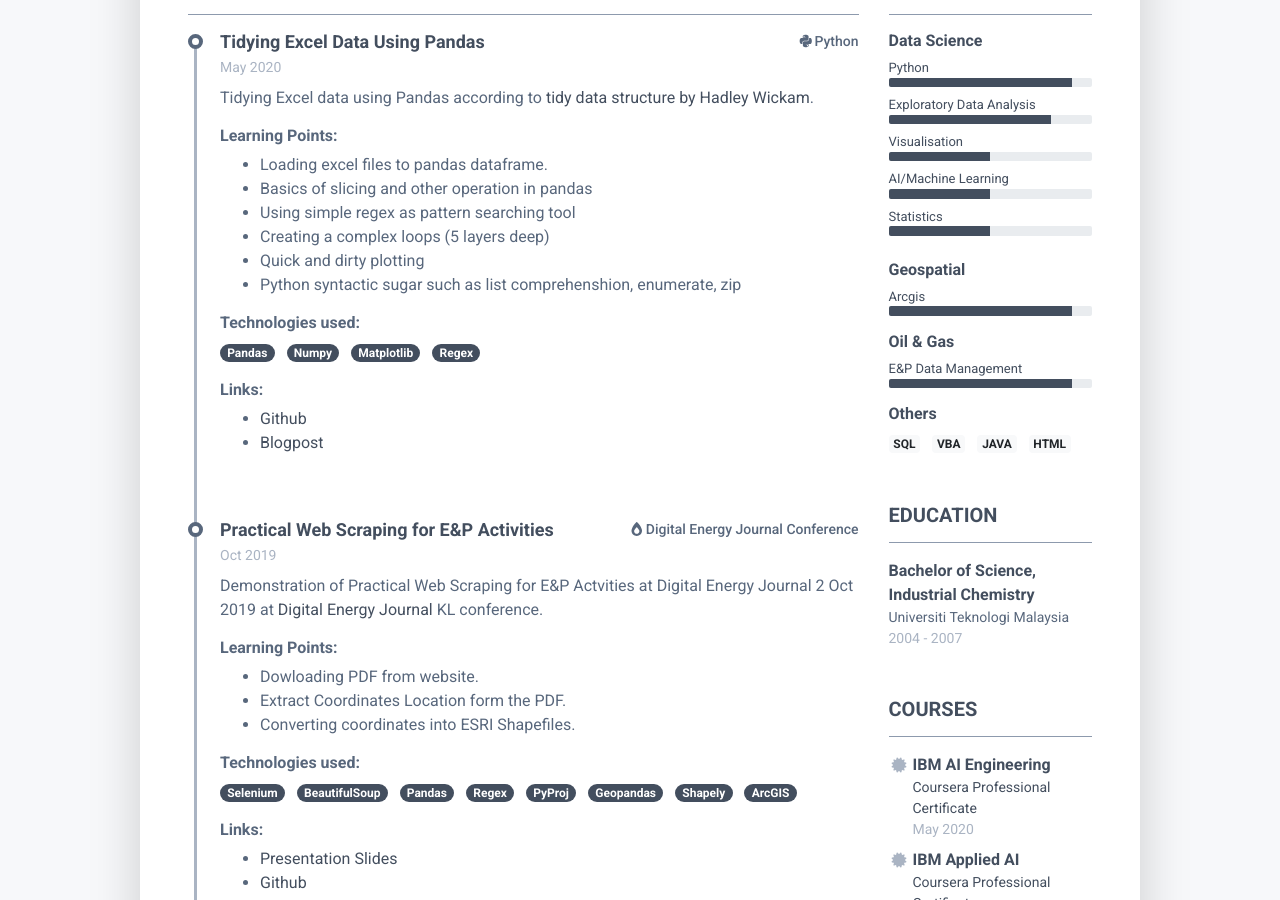
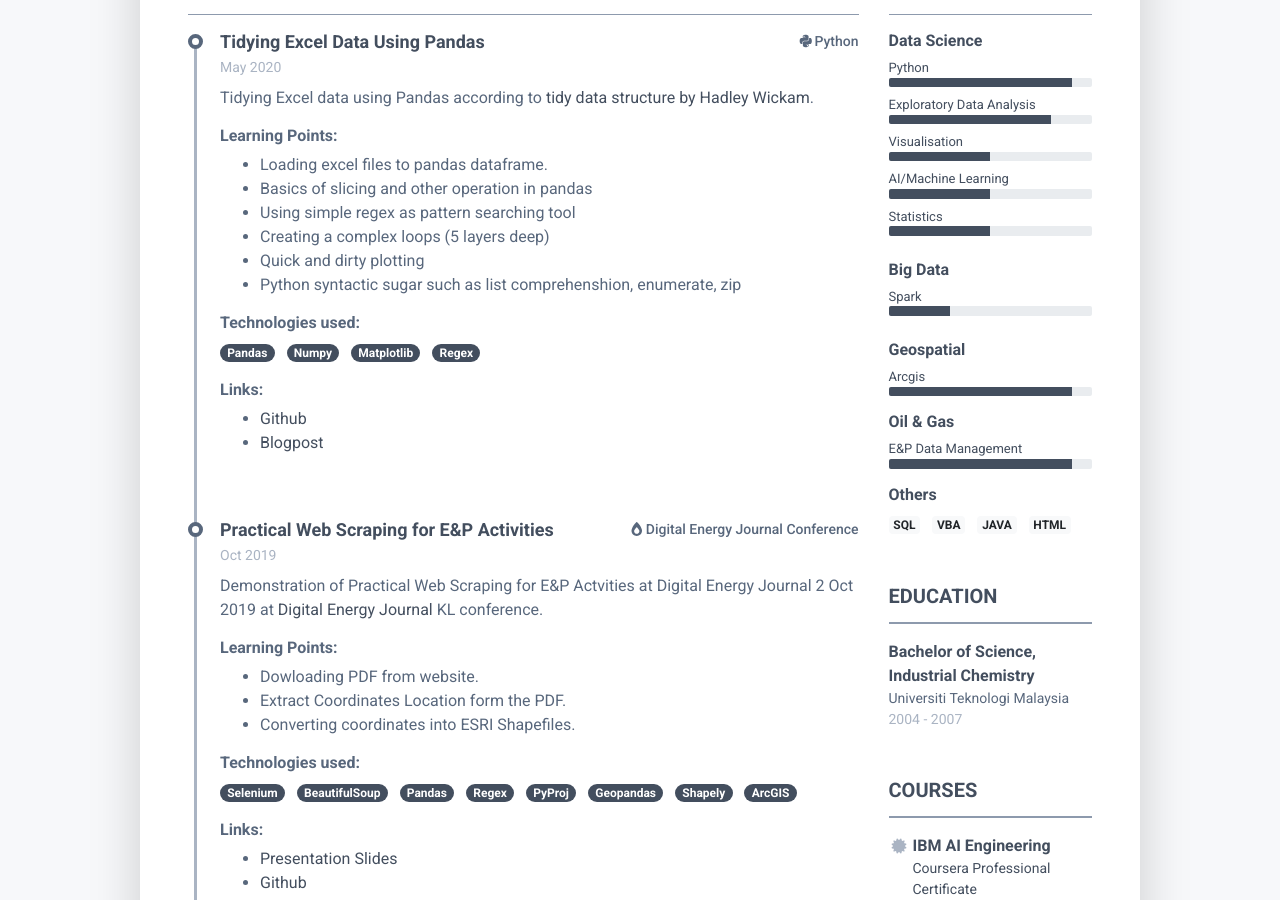
Before and after one commit to elvinado/elvinado.github.io, a Jekyll site: the page index.html, which Jekyll copies as it is, in a window 1280 px wide and 900 px high, scrolled down 458 px. Built offline with Jekyll 4.4.1, drawn with Linux system fonts in a browser that asks for light colours; nearby versions of some CDN libraries; library files that are not in the unit come from our copies.

Commit message:
Update index.html
Fix Broken Link. Add Spark as skill

```diff
--- a/index.html
+++ b/index.html
@@ -220,7 +220,7 @@
 									<article class="resume-timeline-item position-relative">
 										<div class="resume-timeline-item-header mb-2">
 										    <div class="d-flex flex-column flex-md-row">
-												<a href="#">
+												<a href="https://github.com/elvinado/K-Means-Simulation">
 										        <h3 class="resume-position-title font-weight-bold mb-1">K-Means Simulation</h3>
 												</a>
 										        <div class="resume-company-name ml-auto"><i class="fab fa-python"></i>Python</div>
@@ -246,7 +246,7 @@
 									<article class="resume-timeline-item position-relative">
 										<div class="resume-timeline-item-header mb-2">
 										    <div class="d-flex flex-column flex-md-row">
-												<a href="#">
+												<a href="https://github.com/elvinado/Diffie-Hellman-Learning">
 										        <h3 class="resume-position-title font-weight-bold mb-1">Diffie-Hellman Demo</h3>
 												</a>
 										        <div class="resume-company-name ml-auto"><i class="fab fa-python"></i>Python</div>
@@ -359,6 +359,19 @@
 								            <div class="resume-skill-name">Statistics</div>
 									        <div class="progress resume-progress">
 											    <div class="progress-bar theme-progress-bar-dark" role="progressbar" style="width: 50%" aria-valuenow="25" aria-valuemin="0" aria-valuemax="100"></div>
+											</div>
+								        </li>
+
+							        </ul>
+						        </div><!--//resume-skill-item-->
+
+								<div class="resume-skill-item">
+							        <h4 class="resume-skills-cat font-weight-bold">Big Data</h4>
+							        <ul class="list-unstyled mb-4">
+								        <li class="mb-2">
+								            <div class="resume-skill-name">Spark</div>
+									        <div class="progress resume-progress">
+											    <div class="progress-bar theme-progress-bar-dark" role="progressbar" style="width: 30%" aria-valuenow="25" aria-valuemin="0" aria-valuemax="100"></div>
 											</div>
 								        </li>
 
```
